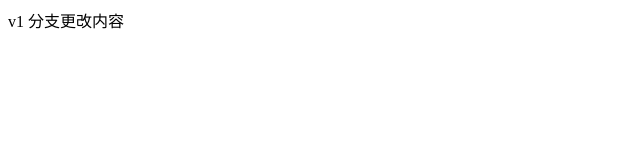
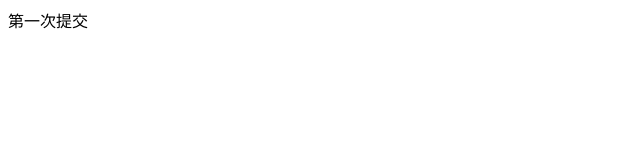
Before and after one commit to Bkelyy/demo, a plain HTML site: page index.html in a window 1280 px wide. Shown: the full height of the page, 0-640 px from the left. Drawn offline with Linux system fonts and the light colour scheme.

Commit message:
test: 第一次提交

```diff
--- a/index.html
+++ b/index.html
@@ -1,14 +1,17 @@
 <!DOCTYPE html>
 <html lang="en">
+
 <head>
     <meta charset="UTF-8">
     <meta http-equiv="X-UA-Compatible" content="IE=edge">
     <meta name="viewport" content="width=device-width, initial-scale=1.0">
     <title>git test</title>
 </head>
+
 <body>
     <div>
-       v1 分支更改内容
+        第一次提交
     </div>
 </body>
+
 </html>
```
